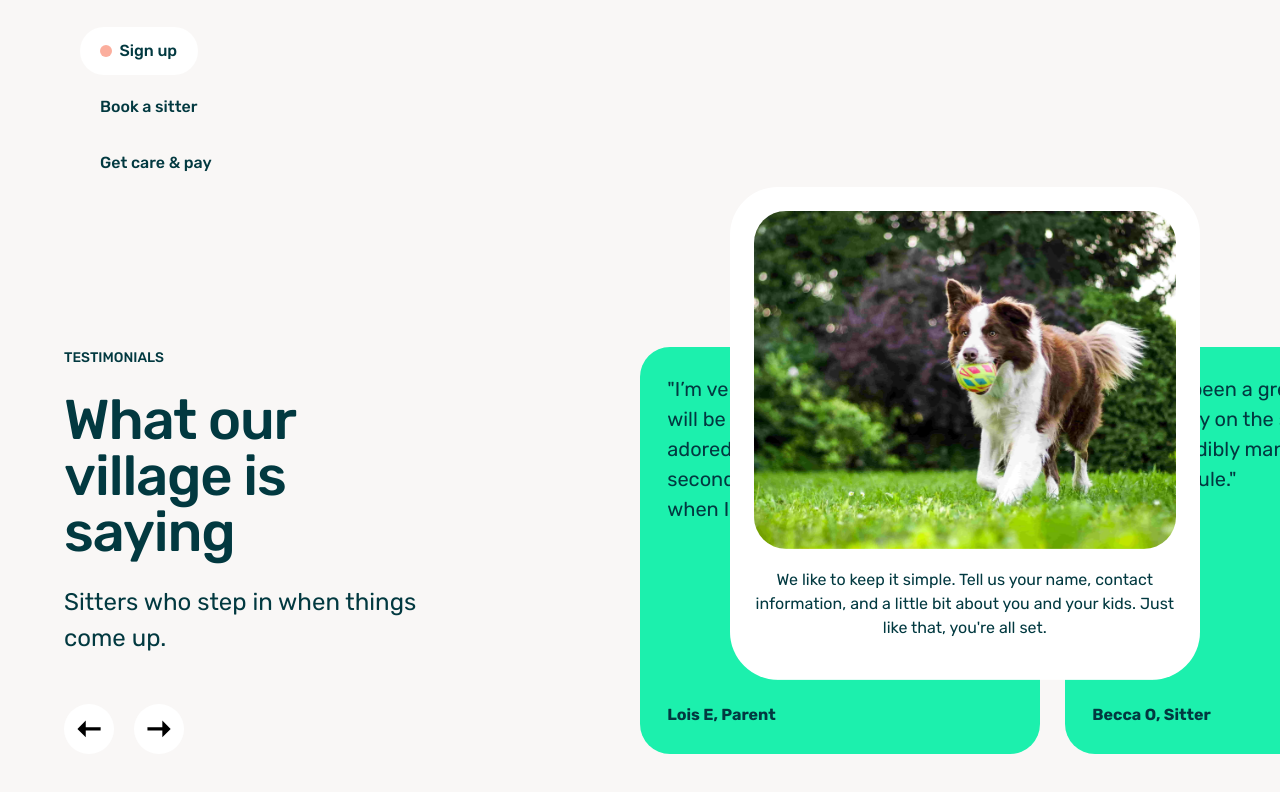
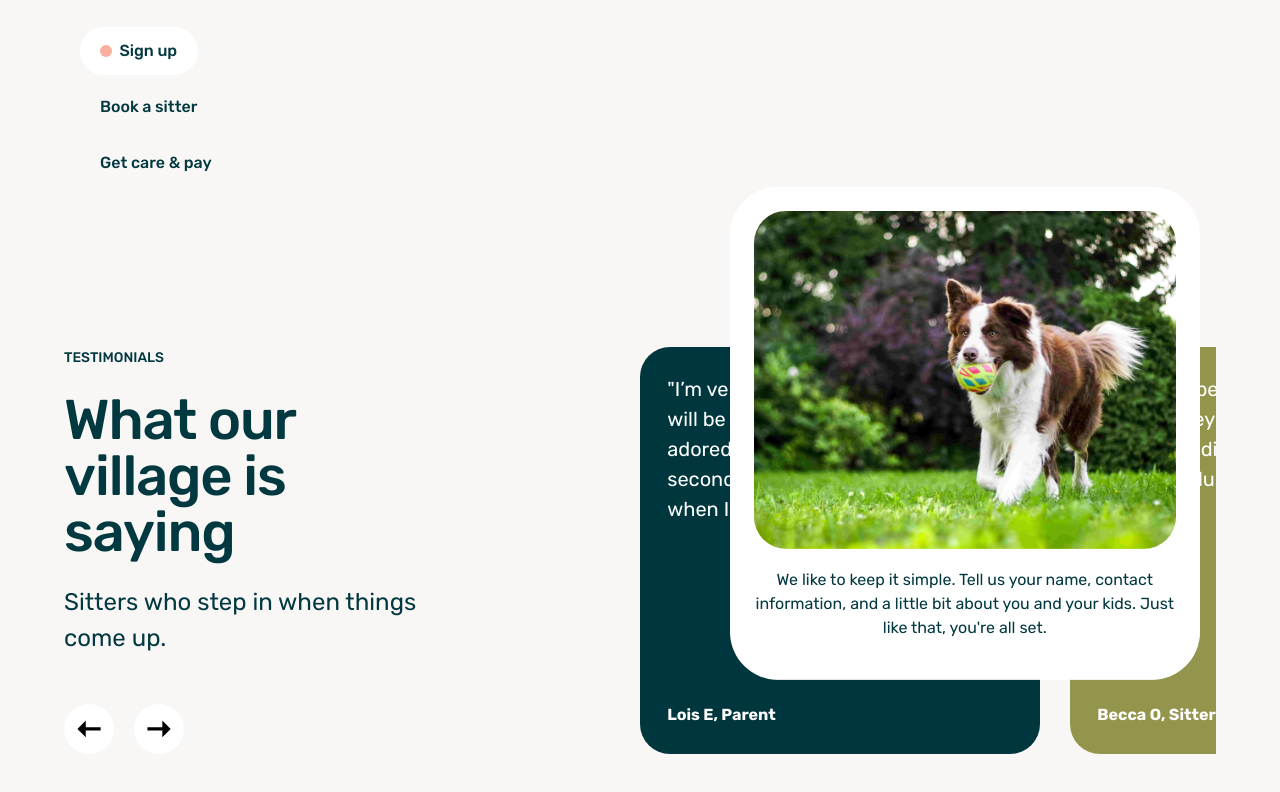
Before and after one commit to samsonc89/otter-replica, a React (Vite) app: page / in a window 1280 px wide. Shown: the part 1394-2186 px from the top of the page. Built offline with nearby package versions, Linux system fonts and the light colour scheme.

Commit message:
Add varying colors for testimonial cards

```diff
--- a/src/components/TestimonialCard/testimonialCard.css
+++ b/src/components/TestimonialCard/testimonialCard.css
@@ -5,9 +5,10 @@
   justify-content: space-between;
   width: 400px;
   height: 100%;
-  background-color: rgb(28, 240, 173);
+  background-color: #00373e;
   padding: 1.7rem;
   border-radius: 30px;
+  color: #fff;
 }
 
 .testimonial-text {
@@ -18,3 +19,19 @@
 .testimonial-label {
   font-weight: 700;
 }
+
+.testimonial-card:nth-child(5n + 2) {
+  background-color: #94954c;
+}
+.testimonial-card:nth-child(5n + 3) {
+  background-color: #fbad9c;
+  color: #00373e;
+}
+.testimonial-card:nth-child(5n + 4) {
+  background-color: #ac9e88;
+  color: #00373e;
+}
+.testimonial-card:nth-child(5n + 5) {
+  background-color: #fbd3ba;
+  color: #00373e;
+}
--- a/src/containers/Testimonials/testimonials.css
+++ b/src/containers/Testimonials/testimonials.css
@@ -34,8 +34,14 @@
 
 .testimonials-carousel-wrapper {
   display: flex;
-  gap: 25px;
+  gap: 30px;
 
   width: 100%;
   height: 100%;
+  overflow: scroll;
 }
+
+.testimonials-carousel-wrapper:nth-child(5n + 2) {
+  background-color: #fbad9c;
+  color: #00373e;
+}
```
